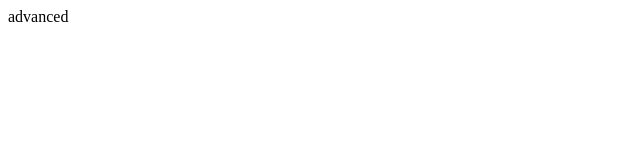
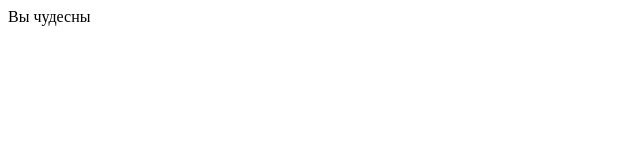
Before and after one commit to PavelLatmentsev/VJS, a plain HTML site: page index.html in a window 1280 px wide. Shown: the full height of the page, 0-640 px from the left. Drawn offline with Linux system fonts and the light colour scheme.

Commit message:
advanced

```diff
--- a/index.html
+++ b/index.html
@@ -7,7 +7,7 @@
     <title>git-testing</title>
 </head>
 <body>
-   <div>advanced</div>
+<div>Вы чудесны</div>
 
 
     <script src="index.js"></script>
--- a/index.js
+++ b/index.js
@@ -1 +1 @@
-console.log('hello advanced')
+console.log('Вы чудесны')
```
